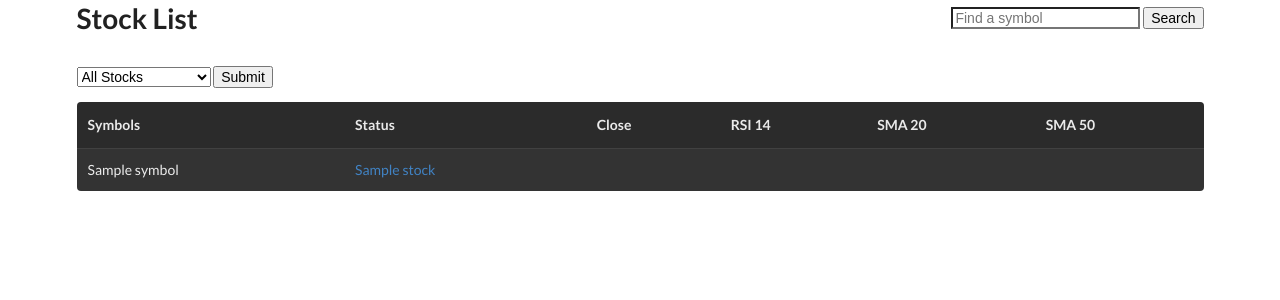
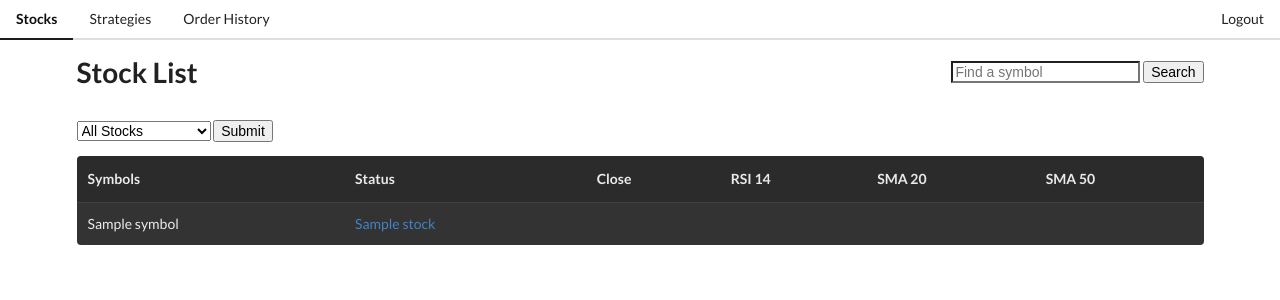
Before and after one commit to rushjam/Full-stack-trading-app, a FastAPI app: template templates/index.html in a window 1280 px wide. Shown: the top 300 px of the page. Run offline with FastAPI, Linux system fonts and the light colour scheme; the template is opened without the code that fills it: most values are stand-ins (such as "Sample title", 1, 10 or a date in 2020).

Commit message:
progress updated

```diff
--- a/create_db.py
+++ b/create_db.py
@@ -50,7 +50,7 @@ cursor.execute("""
         )
     """)
 
-strategies = ['opening_range_breakout', 'opening_range_breakdown']
+strategies = ['opening_range_breakout', 'opening_range_breakdown', 'Bollinger Bands']
 
 for strategy in strategies:
     cursor.execute("""
--- a/main.py
+++ b/main.py
@@ -9,11 +9,11 @@ from fastapi.templating import Jinja2Templates
 from datetime import date
 from datetime import timedelta
 
+
 app = FastAPI()
 app.mount("/static", StaticFiles(directory="static"), name="static")
 
 templates = Jinja2Templates(directory="templates")
-
 
 @app.get("/")
 def index(request: Request):
@@ -32,9 +32,57 @@ def index(request: Request):
                 )
                 WHERE date = (SELECT MAX(date) FROM stock_price)
         """)
+    elif stock_filter == 'rsi_overbought':
+        cursor.execute("""
+                SELECT symbol, name, stock_id, date
+                FROM stock_price JOIN stock ON stock.id = stock_price.stock_id
+                WHERE rsi_14 > 70
+                AND date = (SELECT MAX(date) FROM stock_price)
+                ORDER BY symbol
+        """)
+    elif stock_filter == 'rsi_oversold':
+        cursor.execute("""
+                SELECT symbol, name, stock_id, date
+                FROM stock_price JOIN stock ON stock.id = stock_price.stock_id
+                WHERE rsi_14 < 30
+                AND date = (SELECT MAX(date) FROM stock_price)
+                ORDER BY symbol
+        """)
+    elif stock_filter == 'above_sma_20':
+        cursor.execute("""
+                SELECT symbol, name, stock_id, date
+                FROM stock_price JOIN stock ON stock.id = stock_price.stock_id
+                WHERE close > sma_20
+                AND date = (SELECT MAX(date) FROM stock_price)
+                ORDER BY symbol
+        """)
+    elif stock_filter == 'below_sma_20':
+        cursor.execute("""
+                SELECT symbol, name, stock_id, date
+                FROM stock_price JOIN stock ON stock.id = stock_price.stock_id
+                WHERE close < sma_20
+                AND date = (SELECT MAX(date) FROM stock_price)
+                ORDER BY symbol
+        """)
+    elif stock_filter == 'above_sma_50':
+        cursor.execute("""
+                SELECT symbol, name, stock_id, date
+                FROM stock_price JOIN stock ON stock.id = stock_price.stock_id
+                WHERE close > sma_50
+                AND date = (SELECT MAX(date) FROM stock_price)
+                ORDER BY symbol
+        """)
+    elif stock_filter == 'below_sma_50':
+        cursor.execute("""
+                SELECT symbol, name, stock_id, date
+                FROM stock_price JOIN stock ON stock.id = stock_price.stock_id
+                WHERE close < sma_50
+                AND date = (SELECT MAX(date) FROM stock_price)
+                ORDER BY symbol
+        """)
     else:
         cursor.execute("""
-            SELECT id, symbol, name FROM stock WHERE symbol LIKE 'SP%' ORDER BY symbol  LIMIT 100
+            SELECT id, symbol, name FROM stock ORDER BY symbol  LIMIT 100
         """)
     rows = cursor.fetchall()
 
@@ -46,7 +94,6 @@ def index(request: Request):
     indicator_values = {}
     for row in indicator_rows:
         indicator_values[row['symbol']] = row
-
     return templates.TemplateResponse("index.html", {"request": request, "stocks": rows, "indicator_values": indicator_values})
 
 
@@ -89,6 +136,17 @@ def apply_strategy(strategy_id: int = Form(...), stock_id: int = Form(...)):
 
     return RedirectResponse(url=f"/strategy/{strategy_id}", status_code=303)
 
+@app.get('/strategies')
+def strategies(request: Request):
+    connection = sqlite3.connect(config.DB_FILE)
+    connection.row_factory = sqlite3.Row
+    cursor = connection.cursor()
+    cursor.execute("""
+        SELECT * FROM strategy
+    """)
+    strategies = cursor.fetchall()
+    return templates.TemplateResponse("strategies.html", {"request": request, "strategies": strategies})
+
 
 @app.get("/strategy/{strategy_id}")
 def strategy(request: Request, strategy_id):
--- a/templates/index.html
+++ b/templates/index.html
@@ -1,18 +1,6 @@
-<!DOCTYPE html>
-<html lang="en">
+{% extends "layout.html" %}
 
-<head>
-  <meta charset="UTF-8">
-  <meta http-equiv="X-UA-Compatible" content="IE=edge">
-  <meta name="viewport" content="width=device-width, initial-scale=1.0">
-  <title>Stocks</title>
-
-  <link rel="stylesheet" href="https://cdn.jsdelivr.net/npm/semantic-ui@2.4.2/dist/semantic.min.css">
-  <!-- <link href="{{ url_for('static', path='/styles.css') }}" rel="stylesheet"> -->
-  <script src="https://cdn.jsdelivr.net/npm/semantic-ui@2.4.2/dist/semantic.min.js"></script>
-</head>
-
-<body>
+{% block content %}
   <!-- CREDIT UI : https://dribbble.com/shots/16905786-Travel-guide-ui-website -->
   <!--
 <div id="error-responsive">
@@ -181,8 +169,18 @@
         <!-- <option value="new_intraday_highs">New Intraday High</option> -->
         <option {% if request.query_params.filter=='new_closing_highs' %} selected="selected" {% endif %}
           value="new_closing_highs">New Closing High</option>
-        <!-- <option value="new-intraday_lows">New Intraday Low</option>
-                <option value="New_closing_lows">New Closing Lows</option> -->
+        <option {% if request.query_params.filter=='rsi_overbought' %} selected="selected" {% endif %}
+          value="rsi_overbought">RSI Overbought</option>
+        <option {% if request.query_params.filter=='rsi_oversold' %} selected="selected" {% endif %}
+          value="rsi_oversold">RSI Oversold</option>
+        <option {% if request.query_params.filter=='above_sma_20' %} selected="selected" {% endif %}
+        value="above_sma_20">Above 20 SMA</option>
+        <option {% if request.query_params.filter=='below_sma_20' %} selected="selected" {% endif %}
+        value="below_sma_20">Below 20 SMA</option>
+        <option {% if request.query_params.filter=='above_sma_50' %} selected="selected" {% endif %}
+        value="above_sma_50">Above 50 SMA</option>
+        <option {% if request.query_params.filter=='below_sma_50' %} selected="selected" {% endif %}
+        value="below_sma_50">Below 50 SMA</option>
       </select>
       <input type="submit" />
     </form>
@@ -235,9 +233,8 @@
         {% endfor %}
       </tbody>
     </table>
-  </div>
-</body>
-
+ {% endblock %}
+<!--
 <script>
   const searchSymbol = document.getElementById("stock_search");
   const searchButton = document.getElementById("search_button");
@@ -247,6 +244,4 @@
 
 
 
-</script>
-
-</html>
+</script> -->
--- a/templates/layout.html
+++ b/templates/layout.html
@@ -6,10 +6,27 @@
     <meta http-equiv="X-UA-Compatible" content="IE=edge">
     <meta name="viewport" content="width=device-width, initial-scale=1.0">
     <link rel="stylesheet" href="https://cdn.jsdelivr.net/npm/semantic-ui@2.4.2/dist/semantic.min.css">
+  <!-- <link href="{{ url_for('static', path='/styles.css') }}" rel="stylesheet"> -->
     <script src="https://cdn.jsdelivr.net/npm/semantic-ui@2.4.2/dist/semantic.min.js"></script>
 </head>
 
 <body>
+    <div class="ui secondary pointing menu">
+        <a href="/" class="active item">
+            Stocks
+        </a>
+        <a href="/strategies" class="item">
+            Strategies
+        </a>
+        <a class="item">
+            Order History
+        </a>
+        <div class="right menu">
+            <a class="ui item">
+                Logout
+            </a>
+        </div>
+    </div>
     <div class="ui container">
         {% block content %}
         {% endblock %}
--- a/templates/stock_detail.html
+++ b/templates/stock_detail.html
@@ -37,7 +37,7 @@
         {% endfor %}
     </select>
 
-    <input type="text" name="stock_id" value="{{stock.id}}" />
+    <input type="hidden" name="stock_id" value="{{stock.id}}" />
     <input type="submit" value="Apply Strategy" />
 </form>
 
```
Also changed, not shown: drop_db.py (+8 -0 lines), populate_prices.py (+19 -5 lines), templates/strategies.html (added, +19 -0 lines).
